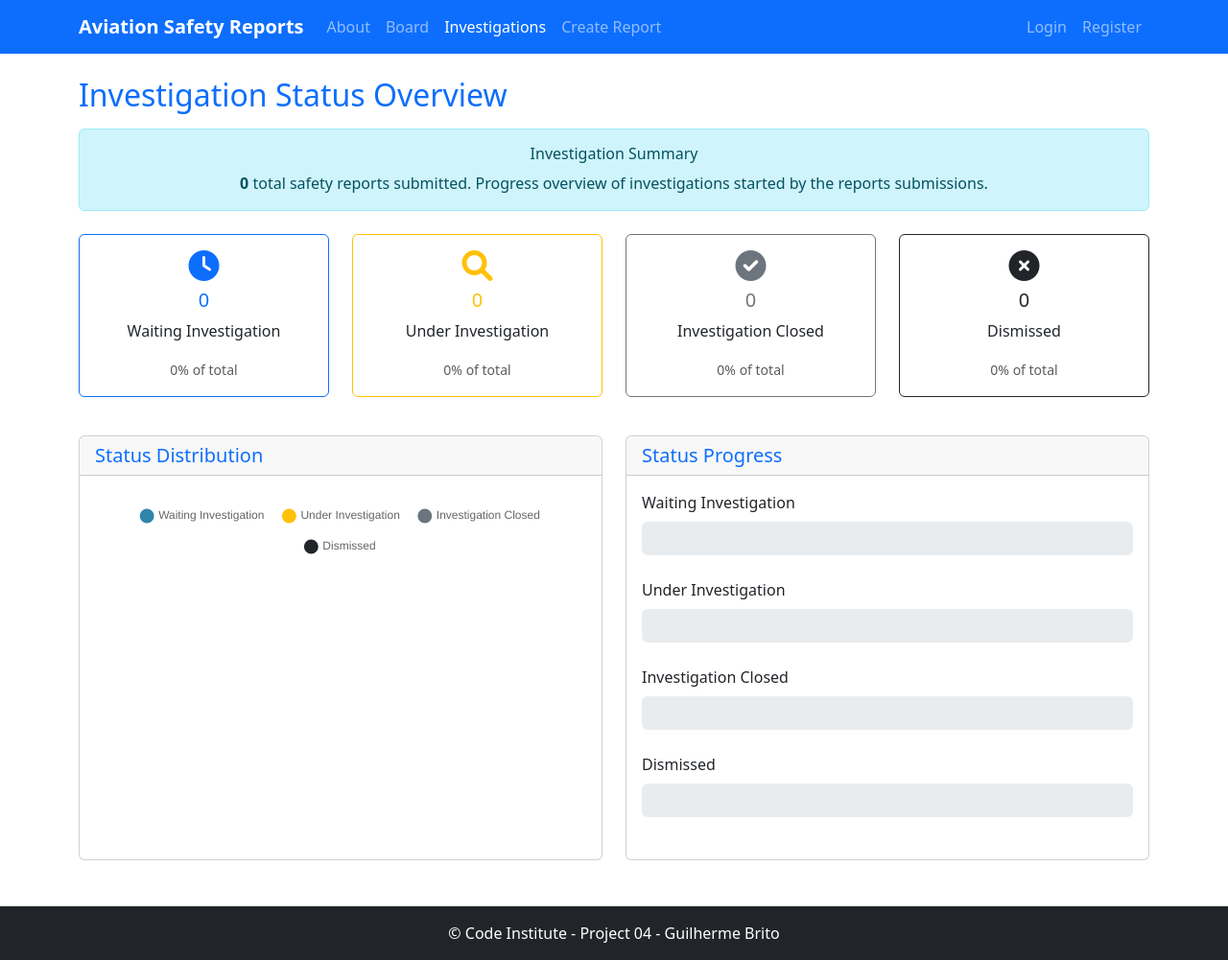
After one commit to GuilhermeAviacao/CI_Proj04_SafetyReporting, a Django app: page /investigations/ in a window 1280 px wide. The commit adds this page. Shown: the whole page at 96% size. Run offline with Django 5.2, Linux system fonts and the light colour scheme; data that the repository does not hold is empty.

Commit message:
Investigations Dashboard Addition

```diff
--- a/reports/urls.py
+++ b/reports/urls.py
@@ -4,6 +4,8 @@ from . import views
 urlpatterns = [
     path('about/', views.about, name='about'),
     path('board/', views.board, name='board'),
+    path('investigations/', views.investigations, name='investigations'),
+    path('investigations/data/', views.get_investigation_data, name='get_investigation_data'),
     path('report/<int:pk>/', views.report_detail, name='report_detail'),
     path('report/<int:pk>/update-status/', views.update_investigation_status, name='update_investigation_status'),
     path('create/', views.create_report, name='create_report'),
--- a/reports/views.py
+++ b/reports/views.py
@@ -2,7 +2,7 @@ from django.shortcuts import render, redirect, get_object_or_404
 from django.contrib.auth.decorators import login_required
 from django.contrib import messages
 from django.core.paginator import Paginator
-from django.db.models import Q
+from django.db.models import Q, Count
 from django.http import JsonResponse
 from django.views.decorators.http import require_POST
 from .forms import SafetyReportForm, CommentForm
@@ -153,3 +153,69 @@ def delete_comment(request, pk):
         'comment': comment,
     }
     return render(request, 'reports/delete_comment.html', context)
+
+
+def investigations(request):
+    # Get status statistics
+    status_stats = SafetyReport.objects.values('investigation_status').annotate(
+        count=Count('investigation_status')
+    ).order_by('investigation_status')
+
+    # Prepare data for charts
+    status_data = {
+        'waiting': 0,
+        'investigating': 0,
+        'closed': 0,
+        'dismissed': 0,
+    }
+
+    total_reports = SafetyReport.objects.count()
+
+    for stat in status_stats:
+        status_data[stat['investigation_status']] = stat['count']
+
+    # Calculate percentages
+    status_percentages = {}
+    for status, count in status_data.items():
+        percentage = (count / total_reports * 100) if total_reports > 0 else 0
+        status_percentages[status] = round(percentage, 1)
+
+    context = {
+        'status_data': status_data,
+        'status_percentages': status_percentages,
+        'total_reports': total_reports,
+    }
+    return render(request, 'reports/investigations.html', context)
+
+
+def get_investigation_data(request):
+    """AJAX endpoint to fetch current investigation status data"""
+    # Get status statistics
+    status_stats = SafetyReport.objects.values('investigation_status').annotate(
+        count=Count('investigation_status')
+    ).order_by('investigation_status')
+
+    # Prepare data for charts
+    status_data = {
+        'waiting': 0,
+        'investigating': 0,
+        'closed': 0,
+        'dismissed': 0,
+    }
+
+    total_reports = SafetyReport.objects.count()
+
+    for stat in status_stats:
+        status_data[stat['investigation_status']] = stat['count']
+
+    # Calculate percentages
+    status_percentages = {}
+    for status, count in status_data.items():
+        percentage = (count / total_reports * 100) if total_reports > 0 else 0
+        status_percentages[status] = round(percentage, 1)
+
+    return JsonResponse({
+        'status_data': status_data,
+        'status_percentages': status_percentages,
+        'total_reports': total_reports,
+    })
--- a/templates/reports/about.html
+++ b/templates/reports/about.html
@@ -23,6 +23,9 @@
                     </li>
                     <li class="nav-item">
                         <a class="nav-link" href="/board/">Board</a>
+                    </li>
+                    <li class="nav-item">
+                        <a class="nav-link" href="/investigations/">Investigations</a>
                     </li>
                     <li class="nav-item">
                         <a class="nav-link" href="/create/">Create Report</a>
--- a/templates/reports/board.html
+++ b/templates/reports/board.html
@@ -33,6 +33,9 @@
                     </li>
                     <li class="nav-item">
                         <a class="nav-link active" href="/board/">Board</a>
+                    </li>
+                    <li class="nav-item">
+                        <a class="nav-link" href="/investigations/">Investigations</a>
                     </li>
                     <li class="nav-item">
                         <a class="nav-link" href="/create/">Create Report</a>
--- a/templates/reports/create_report.html
+++ b/templates/reports/create_report.html
@@ -23,6 +23,9 @@
                     </li>
                     <li class="nav-item">
                         <a class="nav-link" href="/board/">Board</a>
+                    </li>
+                    <li class="nav-item">
+                        <a class="nav-link" href="/investigations/">Investigations</a>
                     </li>
                     <li class="nav-item">
                         <a class="nav-link active" href="/create/">Create Report</a>
--- /dev/null
+++ b/templates/reports/investigations.html
@@ -0,0 +1,298 @@
+<!DOCTYPE html>
+<html lang="en">
+<head>
+    <meta charset="UTF-8">
+    <meta name="viewport" content="width=device-width, initial-scale=1.0">
+    <title>Investigation Status - Aviation Safety Reports</title>
+    <link href="https://cdn.jsdelivr.net/npm/bootstrap@5.3.0/dist/css/bootstrap.min.css" rel="stylesheet">
+    <link href="https://cdnjs.cloudflare.com/ajax/libs/font-awesome/6.0.0/css/all.min.css" rel="stylesheet">
+</head>
+<body class="d-flex flex-column min-vh-100">
+    <nav class="navbar navbar-expand-lg navbar-dark bg-primary">
+        <div class="container">
+            <a class="navbar-brand" href="/about/">
+                <strong>Aviation Safety Reports</strong>
+            </a>
+            <button class="navbar-toggler" type="button" data-bs-toggle="collapse" data-bs-target="#navbarNav">
+                <span class="navbar-toggler-icon"></span>
+            </button>
+            <div class="collapse navbar-collapse" id="navbarNav">
+                <ul class="navbar-nav me-auto">
+                    <li class="nav-item">
+                        <a class="nav-link" href="/about/">About</a>
+                    </li>
+                    <li class="nav-item">
+                        <a class="nav-link" href="/board/">Board</a>
+                    </li>
+                    <li class="nav-item">
+                        <a class="nav-link active" href="/investigations/">Investigations</a>
+                    </li>
+                    <li class="nav-item">
+                        <a class="nav-link" href="/create/">Create Report</a>
+                    </li>
+                </ul>
+                <ul class="navbar-nav">
+                    {% if user.is_authenticated %}
+                    <li class="nav-item dropdown">
+                        <a class="nav-link dropdown-toggle" href="#" id="navbarDropdown" role="button" data-bs-toggle="dropdown" aria-expanded="false">
+                            {{ user.email }}
+                        </a>
+                        <ul class="dropdown-menu dropdown-menu-end" aria-labelledby="navbarDropdown">
+                            <li><a class="dropdown-item" href="{% url 'account_logout' %}">Logout</a></li>
+                        </ul>
+                    </li>
+                    {% else %}
+                    <li class="nav-item">
+                        <a class="nav-link" href="{% url 'account_login' %}">Login</a>
+                    </li>
+                    <li class="nav-item">
+                        <a class="nav-link" href="{% url 'account_signup' %}">Register</a>
+                    </li>
+                    {% endif %}
+                </ul>
+            </div>
+        </div>
+    </nav>
+
+    <main class="container mt-4 flex-grow-1">
+        <div class="row">
+            <div class="col-12">
+                <div class="mb-4">
+                    <h2 class="text-primary mb-3">Investigation Status Overview</h2>
+
+                    <!-- Investigation Summary -->
+                    <div class="alert alert-info text-center mb-4">
+                        <h6>Investigation Summary</h6>
+                        <p class="mb-0">
+                            <strong id="total-reports">{{ total_reports }}</strong> total safety reports submitted.
+                            Progress overview of investigations started by the reports submissions.
+                        </p>
+                    </div>
+                </div>
+
+                <!-- Summary Cards -->
+                <div class="row mb-4">
+                    <div class="col-md-3 col-sm-6 mb-3">
+                        <div class="card border-primary">
+                            <div class="card-body text-center">
+                                <i class="fas fa-clock fa-2x text-primary mb-2"></i>
+                                <h5 class="card-title text-primary" id="waiting-count">{{ status_data.waiting }}</h5>
+                                <p class="card-text">Waiting Investigation</p>
+                                <small class="text-muted" id="waiting-percent">{{ status_percentages.waiting }}% of total</small>
+                            </div>
+                        </div>
+                    </div>
+                    <div class="col-md-3 col-sm-6 mb-3">
+                        <div class="card border-warning">
+                            <div class="card-body text-center">
+                                <i class="fas fa-search fa-2x text-warning mb-2"></i>
+                                <h5 class="card-title text-warning" id="investigating-count">{{ status_data.investigating }}</h5>
+                                <p class="card-text">Under Investigation</p>
+                                <small class="text-muted" id="investigating-percent">{{ status_percentages.investigating }}% of total</small>
+                            </div>
+                        </div>
+                    </div>
+                    <div class="col-md-3 col-sm-6 mb-3">
+                        <div class="card border-secondary">
+                            <div class="card-body text-center">
+                                <i class="fas fa-check-circle fa-2x text-secondary mb-2"></i>
+                                <h5 class="card-title text-secondary" id="closed-count">{{ status_data.closed }}</h5>
+                                <p class="card-text">Investigation Closed</p>
+                                <small class="text-muted" id="closed-percent">{{ status_percentages.closed }}% of total</small>
+                            </div>
+                        </div>
+                    </div>
+                    <div class="col-md-3 col-sm-6 mb-3">
+                        <div class="card border-dark">
+                            <div class="card-body text-center">
+                                <i class="fas fa-times-circle fa-2x text-dark mb-2"></i>
+                                <h5 class="card-title text-dark" id="dismissed-count">{{ status_data.dismissed }}</h5>
+                                <p class="card-text">Dismissed</p>
+                                <small class="text-muted" id="dismissed-percent">{{ status_percentages.dismissed }}% of total</small>
+                            </div>
+                        </div>
+                    </div>
+                </div>
+
+
+                <!-- Charts Section -->
+                <div class="row mb-4">
+                    <div class="col-lg-6 mb-4">
+                        <div class="card h-100">
+                            <div class="card-header">
+                                <h5 class="mb-0 text-primary">Status Distribution</h5>
+                            </div>
+                            <div class="card-body d-flex align-items-center justify-content-center" style="height: 400px;">
+                                <canvas id="statusChart" width="400" height="400"></canvas>
+                            </div>
+                        </div>
+                    </div>
+                    <div class="col-lg-6 mb-4">
+                        <div class="card h-100">
+                            <div class="card-header">
+                                <h5 class="mb-0 text-primary">Status Progress</h5>
+                            </div>
+                            <div class="card-body" style="height: 400px; overflow-y: auto;">
+                                <div class="mb-4">
+                                    <label class="form-label">Waiting Investigation</label>
+                                    <div class="progress" style="height: 35px;">
+                                        <div class="progress-bar bg-primary d-flex align-items-center justify-content-center" id="waiting-progress" style="width: {{ status_percentages.waiting }}%; font-size: 1.1rem; font-weight: bold;">
+                                            {{ status_percentages.waiting }}%
+                                        </div>
+                                    </div>
+                                </div>
+                                <div class="mb-4">
+                                    <label class="form-label">Under Investigation</label>
+                                    <div class="progress" style="height: 35px;">
+                                        <div class="progress-bar bg-warning d-flex align-items-center justify-content-center" id="investigating-progress" style="width: {{ status_percentages.investigating }}%; font-size: 1.1rem; font-weight: bold;">
+                                            {{ status_percentages.investigating }}%
+                                        </div>
+                                    </div>
+                                </div>
+                                <div class="mb-4">
+                                    <label class="form-label">Investigation Closed</label>
+                                    <div class="progress" style="height: 35px;">
+                                        <div class="progress-bar bg-secondary d-flex align-items-center justify-content-center" id="closed-progress" style="width: {{ status_percentages.closed }}%; font-size: 1.1rem; font-weight: bold;">
+                                            {{ status_percentages.closed }}%
+                                        </div>
+                                    </div>
+                                </div>
+                                <div class="mb-4">
+                                    <label class="form-label">Dismissed</label>
+                                    <div class="progress" style="height: 35px;">
+                                        <div class="progress-bar bg-dark d-flex align-items-center justify-content-center" id="dismissed-progress" style="width: {{ status_percentages.dismissed }}%; font-size: 1.1rem; font-weight: bold;">
+                                            {{ status_percentages.dismissed }}%
+                                        </div>
+                                    </div>
+                                </div>
+                            </div>
+                        </div>
+                    </div>
+                </div>
+            </div>
+        </div>
+    </main>
+
+    <footer class="bg-dark text-white text-center py-3 mt-auto">
+        <div class="container">
+            <span>&copy; Code Institute - Project 04 - Guilherme Brito</span>
+        </div>
+    </footer>
+
+    <script src="https://cdn.jsdelivr.net/npm/bootstrap@5.3.0/dist/js/bootstrap.bundle.min.js"></script>
+    <script src="https://cdn.jsdelivr.net/npm/chart.js"></script>
+    <script>
+        // Doughnut Chart for Status Distribution
+        const ctx = document.getElementById('statusChart').getContext('2d');
+        const statusChart = new Chart(ctx, {
+            type: 'doughnut',
+            data: {
+                labels: ['Waiting Investigation', 'Under Investigation', 'Investigation Closed', 'Dismissed'],
+                datasets: [{
+                    data: [
+                        {{ status_data.waiting }},
+                        {{ status_data.investigating }},
+                        {{ status_data.closed }},
+                        {{ status_data.dismissed }}
+                    ],
+                    backgroundColor: [
+                        '#2E86AB',
+                        '#FFC107',
+                        '#6C757D',
+                        '#212529'
+                    ],
+                    borderWidth: 2,
+                    borderColor: '#fff'
+                }]
+            },
+            options: {
+                responsive: true,
+                maintainAspectRatio: false,
+                aspectRatio: 1,
+                plugins: {
+                    legend: {
+                        position: 'top',
+                        labels: {
+                            padding: 20,
+                            usePointStyle: true
+                        }
+                    }
+                }
+            }
+        });
+
+        // Store reference to the chart for updates
+        let statusChartInstance = statusChart;
+
+        // Function to refresh investigation data
+        function refreshInvestigationData() {
+            fetch('/investigations/data/')
+                .then(response => response.json())
+                .then(data => {
+                    // Update summary cards
+                    updateSummaryCards(data);
+
+                    // Update chart
+                    updateChart(data);
+
+                    // Update progress bars
+                    updateProgressBars(data);
+                })
+                .catch(error => {
+                    console.error('Error refreshing data:', error);
+                });
+        }
+
+        // Update summary cards
+        function updateSummaryCards(data) {
+            document.getElementById('waiting-count').textContent = data.status_data.waiting;
+            document.getElementById('waiting-percent').textContent = data.status_percentages.waiting + '% of total';
+
+            document.getElementById('investigating-count').textContent = data.status_data.investigating;
+            document.getElementById('investigating-percent').textContent = data.status_percentages.investigating + '% of total';
+
+            document.getElementById('closed-count').textContent = data.status_data.closed;
+            document.getElementById('closed-percent').textContent = data.status_percentages.closed + '% of total';
+
+            document.getElementById('dismissed-count').textContent = data.status_data.dismissed;
+            document.getElementById('dismissed-percent').textContent = data.status_percentages.dismissed + '% of total';
+
+            // Update total reports in summary
+            document.getElementById('total-reports').textContent = data.total_reports;
+        }
+
+        // Update chart
+        function updateChart(data) {
+            statusChartInstance.data.datasets[0].data = [
+                data.status_data.waiting,
+                data.status_data.investigating,
+                data.status_data.closed,
+                data.status_data.dismissed
+            ];
+            statusChartInstance.update();
+        }
+
+        // Update progress bars
+        function updateProgressBars(data) {
+            const waitingBar = document.getElementById('waiting-progress');
+            waitingBar.style.width = data.status_percentages.waiting + '%';
+            waitingBar.textContent = data.status_percentages.waiting + '%';
+
+            const investigatingBar = document.getElementById('investigating-progress');
+            investigatingBar.style.width = data.status_percentages.investigating + '%';
+            investigatingBar.textContent = data.status_percentages.investigating + '%';
+
+            const closedBar = document.getElementById('closed-progress');
+            closedBar.style.width = data.status_percentages.closed + '%';
+            closedBar.textContent = data.status_percentages.closed + '%';
+
+            const dismissedBar = document.getElementById('dismissed-progress');
+            dismissedBar.style.width = data.status_percentages.dismissed + '%';
+            dismissedBar.textContent = data.status_percentages.dismissed + '%';
+        }
+
+        // Auto-refresh every 30 seconds
+        setInterval(refreshInvestigationData, 30000);
+    </script>
+</body>
+</html>
--- a/templates/reports/report_detail.html
+++ b/templates/reports/report_detail.html
@@ -30,6 +30,9 @@
                     </li>
                     <li class="nav-item">
                         <a class="nav-link active" href="/board/">Board</a>
+                    </li>
+                    <li class="nav-item">
+                        <a class="nav-link" href="/investigations/">Investigations</a>
                     </li>
                     <li class="nav-item">
                         <a class="nav-link" href="/create/">Create Report</a>
```
